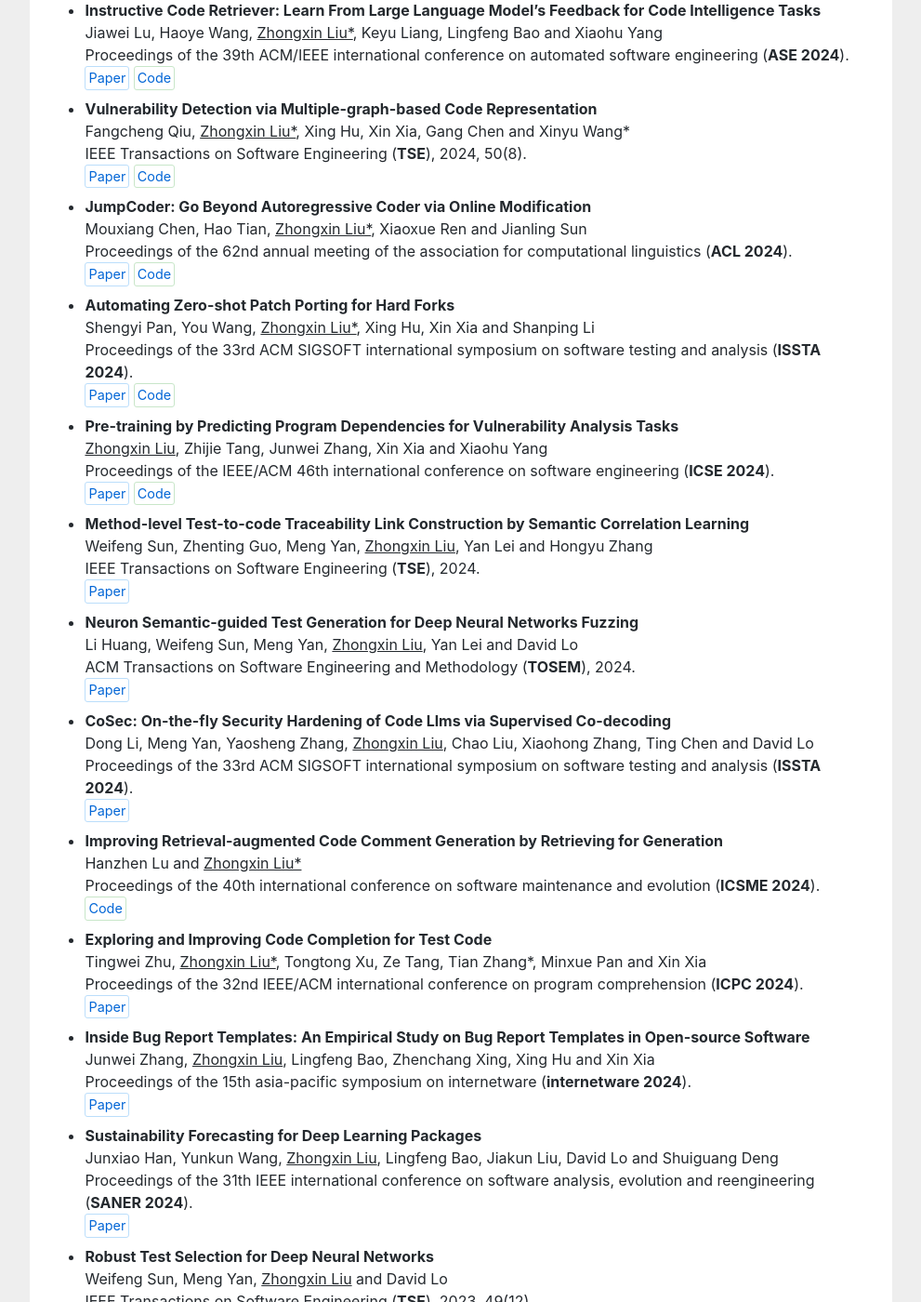
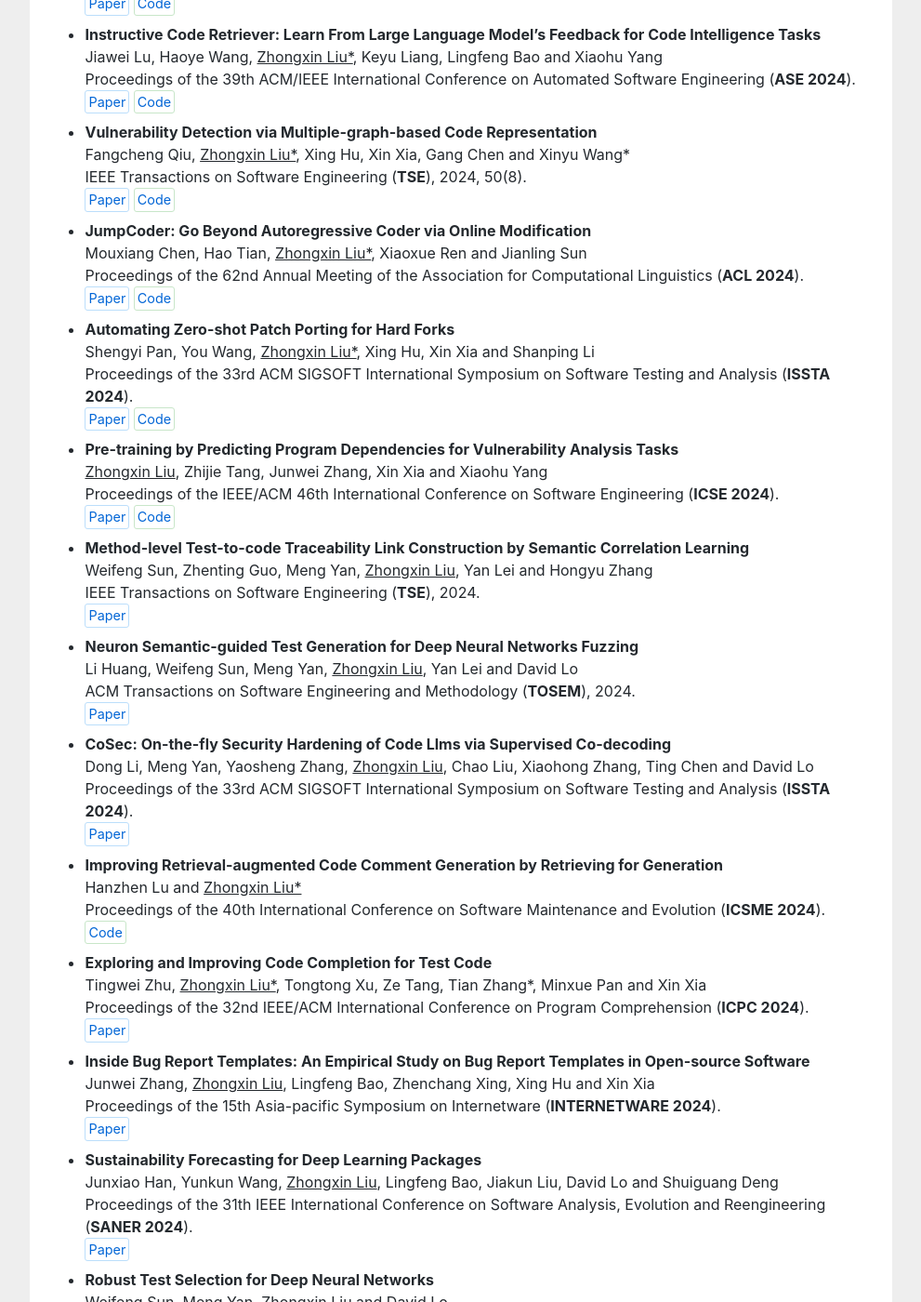
Before and after one commit to zhongxin-liu/zhongxin-liu.github.io, a Jekyll site: the page index.html, which Jekyll copies as it is, in a window 1280 px wide and 1400 px high, scrolled down 1286 px. Shown: the whole window at 93% size, without its empty margins (144-1135 px from the left). Built offline with Jekyll 4.4.1, drawn with Linux system fonts in a browser that asks for light colours; some of the changed text lies outside the part shown.

Commit message:
add FSE and update the format

```diff
--- a/index.html
+++ b/index.html
@@ -78,6 +78,7 @@
 Keyu Liang, <u>Zhongxin Liu*</u>, Chao Liu, Zhiyuan Wan, David Lo and Xiaohu Yang<br>
 Proceedings of the ACM on Software Engineering, 2025, 1(<b>FSE</b>).
 <br>
+<a href="https://doi.org/10.48550/arXiv.2504.07740" target="_blank" class="publication-link paper-link">Paper</a> <a href="https://github.com/ZJU-CTAG/CodeBridge" target="_blank" class="publication-link code-link">Code</a><br>
 </li>
 <li>
 <b>FlexFL: Flexible and Effective Fault Localization With Open-source Large Language Models</b><br>
@@ -96,20 +97,20 @@
 <li>
 <b>LLM4SZZ: Enhancing SZZ Algorithm With Context-enhanced Assessment on Large Language Models</b><br>
 Lingxiao Tang, Jiakun Liu, <u>Zhongxin Liu</u>, Xiaohu Yang and Lingfeng Bao<br>
-Proceedings of the 34th ACM SIGSOFT international symposium on software testing and analysis (<b>ISSTA 2025</b>).
+Proceedings of the 34th ACM SIGSOFT International Symposium on Software Testing and Analysis (<b>ISSTA 2025</b>).
 <br>
 </li>
 <li>
 <b>B4: Towards Optimal Assessment of Plausible Code Solutions With Plausible Tests</b><br>
 Mouxiang Chen, <u>Zhongxin Liu*</u>, He Tao, Yusu Hong, David Lo, Xin Xia and Jianling Sun<br>
-Proceedings of the 39th ACM/IEEE international conference on automated software engineering (<b>ASE 2024</b>).
+Proceedings of the 39th ACM/IEEE International Conference on Automated Software Engineering (<b>ASE 2024</b>).
 <br>
 <a href="https://doi.org/10.1145/3691620.3695536" target="_blank" class="publication-link paper-link">Paper</a> <a href="https://github.com/ZJU-CTAG/B4" target="_blank" class="publication-link code-link">Code</a><br>
 </li>
 <li>
 <b>Instructive Code Retriever: Learn From Large Language Model’s Feedback for Code Intelligence Tasks</b><br>
 Jiawei Lu, Haoye Wang, <u>Zhongxin Liu*</u>, Keyu Liang, Lingfeng Bao and Xiaohu Yang<br>
-Proceedings of the 39th ACM/IEEE international conference on automated software engineering (<b>ASE 2024</b>).
+Proceedings of the 39th ACM/IEEE International Conference on Automated Software Engineering (<b>ASE 2024</b>).
 <br>
 <a href="https://doi.org/10.1145/3691620.3694997" target="_blank" class="publication-link paper-link">Paper</a> <a href="https://github.com/kingofheven/ICR" target="_blank" class="publication-link code-link">Code</a><br>
 </li>
@@ -123,21 +124,21 @@
 <li>
 <b>JumpCoder: Go Beyond Autoregressive Coder via Online Modification</b><br>
 Mouxiang Chen, Hao Tian, <u>Zhongxin Liu*</u>, Xiaoxue Ren and Jianling Sun<br>
-Proceedings of the 62nd annual meeting of the association for computational linguistics (<b>ACL 2024</b>).
+Proceedings of the 62nd Annual Meeting of the Association for Computational Linguistics (<b>ACL 2024</b>).
 <br>
 <a href="https://doi.org/10.18653/v1/2024.acl-long.619" target="_blank" class="publication-link paper-link">Paper</a> <a href="https://github.com/Keytoyze/JumpCoder" target="_blank" class="publication-link code-link">Code</a><br>
 </li>
 <li>
 <b>Automating Zero-shot Patch Porting for Hard Forks</b><br>
 Shengyi Pan, You Wang, <u>Zhongxin Liu*</u>, Xing Hu, Xin Xia and Shanping Li<br>
-Proceedings of the 33rd ACM SIGSOFT international symposium on software testing and analysis (<b>ISSTA 2024</b>).
+Proceedings of the 33rd ACM SIGSOFT International Symposium on Software Testing and Analysis (<b>ISSTA 2024</b>).
 <br>
 <a href="https://doi.org/10.1145/3650212.3652134" target="_blank" class="publication-link paper-link">Paper</a> <a href="https://github.com/ZJU-CTAG/PPatHF" target="_blank" class="publication-link code-link">Code</a><br>
 </li>
 <li>
 <b>Pre-training by Predicting Program Dependencies for Vulnerability Analysis Tasks</b><br>
 <u>Zhongxin Liu</u>, Zhijie Tang, Junwei Zhang, Xin Xia and Xiaohu Yang<br>
-Proceedings of the IEEE/ACM 46th international conference on software engineering (<b>ICSE 2024</b>).
+Proceedings of the IEEE/ACM 46th International Conference on Software Engineering (<b>ICSE 2024</b>).
 <br>
 <a href="https://doi.org/10.1145/3597503.3639142" target="_blank" class="publication-link paper-link">Paper</a> <a href="https://github.com/ZJU-CTAG/PDBERT" target="_blank" class="publication-link code-link">Code</a><br>
 </li>
@@ -158,35 +159,35 @@
 <li>
 <b>CoSec: On-the-fly Security Hardening of Code Llms via Supervised Co-decoding</b><br>
 Dong Li, Meng Yan, Yaosheng Zhang, <u>Zhongxin Liu</u>, Chao Liu, Xiaohong Zhang, Ting Chen and David Lo<br>
-Proceedings of the 33rd ACM SIGSOFT international symposium on software testing and analysis (<b>ISSTA 2024</b>).
+Proceedings of the 33rd ACM SIGSOFT International Symposium on Software Testing and Analysis (<b>ISSTA 2024</b>).
 <br>
 <a href="https://doi.org/10.1145/3650212.3680371" target="_blank" class="publication-link paper-link">Paper</a><br>
 </li>
 <li>
 <b>Improving Retrieval-augmented Code Comment Generation by Retrieving for Generation</b><br>
 Hanzhen Lu and <u>Zhongxin Liu*</u><br>
-Proceedings of the 40th international conference on software maintenance and evolution (<b>ICSME 2024</b>).
+Proceedings of the 40th International Conference on Software Maintenance and Evolution (<b>ICSME 2024</b>).
 <br>
 <a href="https://github.com/HanzhenLu/JointCom" target="_blank" class="publication-link code-link">Code</a><br>
 </li>
 <li>
 <b>Exploring and Improving Code Completion for Test Code</b><br>
 Tingwei Zhu, <u>Zhongxin Liu*</u>, Tongtong Xu, Ze Tang, Tian Zhang*, Minxue Pan and Xin Xia<br>
-Proceedings of the 32nd IEEE/ACM international conference on program comprehension (<b>ICPC 2024</b>).
+Proceedings of the 32nd IEEE/ACM International Conference on Program Comprehension (<b>ICPC 2024</b>).
 <br>
 <a href="https://doi.org/10.1145/3643916.3644421" target="_blank" class="publication-link paper-link">Paper</a><br>
 </li>
 <li>
 <b>Inside Bug Report Templates: An Empirical Study on Bug Report Templates in Open-source Software</b><br>
 Junwei Zhang, <u>Zhongxin Liu</u>, Lingfeng Bao, Zhenchang Xing, Xing Hu and Xin Xia<br>
-Proceedings of the 15th asia-pacific symposium on internetware (<b>internetware 2024</b>).
+Proceedings of the 15th Asia-pacific Symposium on Internetware (<b>INTERNETWARE 2024</b>).
 <br>
 <a href="https://doi.org/10.1145/3671016.3671401" target="_blank" class="publication-link paper-link">Paper</a><br>
 </li>
 <li>
 <b>Sustainability Forecasting for Deep Learning Packages</b><br>
 Junxiao Han, Yunkun Wang, <u>Zhongxin Liu</u>, Lingfeng Bao, Jiakun Liu, David Lo and Shuiguang Deng<br>
-Proceedings of the 31th IEEE international conference on software analysis, evolution and reengineering (<b>SANER 2024</b>).
+Proceedings of the 31th IEEE International Conference on Software Analysis, Evolution and Reengineering (<b>SANER 2024</b>).
 <br>
 <a href="https://doi.org/10.1109/saner60148.2024.00106" target="_blank" class="publication-link paper-link">Paper</a><br>
 </li>
@@ -200,7 +201,7 @@
 <li>
 <b>Identify and Update Test Cases When Production Code Changes: A Transformer-based Approach</b><br>
 Xing Hu, Zhuang Liu, Xin Xia, <u>Zhongxin Liu</u>, Tongtong Xu and Xiaohu Yang<br>
-Proceedings of the 38th IEEE/ACM international conference on automated software engineering (<b>ASE 2023</b>).
+Proceedings of the 38th IEEE/ACM International Conference on Automated Software Engineering (<b>ASE 2023</b>).
 <br>
 <a href="https://doi.org/10.1109/ase56229.2023.00165" target="_blank" class="publication-link paper-link">Paper</a><br>
 </li>
@@ -221,28 +222,28 @@
 <li>
 <b>CCT5: A Code-change-oriented Pre-trained Model</b><br>
 Bo Lin, Shangwen Wang, <u>Zhongxin Liu</u>, Yepang Liu, Xin Xia and Xiaoguang Mao<br>
-Proceedings of the 31st ACM joint european software engineering conference and symposium on the foundations of software engineering (<b>ESEC/FSE 2023</b>).
+Proceedings of the 31st ACM Joint European Software Engineering Conference and Symposium on the Foundations of Software Engineering (<b>ESEC/FSE 2023</b>).
 <br>
 <a href="https://doi.org/10.1145/3611643.3616339" target="_blank" class="publication-link paper-link">Paper</a><br>
 </li>
 <li>
 <b>Towards More Realistic Evaluation for Neural Test Oracle Generation</b><br>
 <u>Zhongxin Liu</u>, Kui Liu, Xin Xia and Xiaohu Yang<br>
-Proceedings of the 32nd ACM SIGSOFT international symposium on software testing and analysis (<b>ISSTA 2023</b>).
+Proceedings of the 32nd ACM SIGSOFT International Symposium on Software Testing and Analysis (<b>ISSTA 2023</b>).
 <br>
 <a href="https://doi.org/10.1145/3597926.3598080" target="_blank" class="publication-link paper-link">Paper</a> <a href="https://github.com/Tbabm/TEval-plus" target="_blank" class="publication-link code-link">Code</a><br>
 </li>
 <li>
 <b>CCRep: Learning Code Change Representations via Pre-trained Code Model and Query Back</b><br>
 <u>Zhongxin Liu</u>, Zhijie Tang, Xin Xia and Xiaohu Yang<br>
-Proceedings of the 45th international conference on software engineering (<b>ICSE 2023</b>).
+Proceedings of the 45th International Conference on Software Engineering (<b>ICSE 2023</b>).
 <br>
 <a href="https://doi.org/10.1109/icse48619.2023.00014" target="_blank" class="publication-link paper-link">Paper</a> <a href="https://github.com/ZJU-CTAG/CCRep" target="_blank" class="publication-link code-link">Code</a><br>
 </li>
 <li>
 <b>Improving Code Refinement for Code Review via Input Reconstruction and Ensemble Learning</b><br>
 Jiawei Lu, Zhijie Tang and <u>Zhongxin Liu*</u><br>
-Proceedings of the 30th asia-pacific software engineering conference (<b>APSEC 2023</b>).
+Proceedings of the 30th Asia-pacific Software Engineering Conference (<b>APSEC 2023</b>).
 [<span class="red">Distinguished Paper Award</span> 🏆]
 <br>
 <a href="https://doi.org/10.1109/apsec60848.2023.00026" target="_blank" class="publication-link paper-link">Paper</a><br>
@@ -250,7 +251,7 @@
 <li>
 <b>Investigating and Improving Log Parsing in Practice</b><br>
 Ying Fu, Meng Yan, Jian Xu, Jianguo Li, <u>Zhongxin Liu</u>, Xiaohong Zhang and Dan Yang<br>
-Proceedings of the 30th ACM joint european software engineering conference and symposium on the foundations of software engineering (<b>ESEC/FSE 2022</b>).
+Proceedings of the 30th ACM Joint European Software Engineering Conference and Symposium on the Foundations of Software Engineering (<b>ESEC/FSE 2022</b>).
  Industry Track.
 <br>
 <a href="https://doi.org/10.1145/3540250.3558947" target="_blank" class="publication-link paper-link">Paper</a><br>
@@ -258,7 +259,7 @@
 <li>
 <b>Research Progress of Code Change Representation Learning and Its Application</b><br>
 <u>Zhongxin Liu</u>, Zhijie Tang, Xin Xia and Shanping Li<br>
-Journal of Software (<b>JoS</b>), 2022, 34(12).
+Journal of Software (<b>JOS</b>), 2022, 34(12).
 <br>
 <a href="https://doi.org/10.13328/j.cnki.jos.006749" target="_blank" class="publication-link paper-link">Paper</a><br>
 </li>
@@ -272,7 +273,7 @@
 <li>
 <b>Parameter Description Generation With the Code Parameter Flow</b><br>
 Qiuyuan Chen, Zezhou Yang, <u>Zhongxin Liu*</u>, Shanping Li and Cuiyun Gao<br>
-Proceedings of the 22nd IEEE international conference on software quality, reliability, and security (<b>QRS 2022</b>).
+Proceedings of the 22nd IEEE International Conference on Software Quality, Reliability, and Security (<b>QRS 2022</b>).
 <br>
 <a href="https://doi.org/10.1109/QRS57517.2022.00093" target="_blank" class="publication-link paper-link">Paper</a><br>
 </li>
@@ -286,7 +287,7 @@
 <li>
 <b>Research Progress of Code Naturalness and Its Application</b><br>
 Zhezhe Chen, Meng Yan, Xin Xia, <u>Zhongxin Liu</u>, Zhou Xu and Yan Lei<br>
-Journal of Software (<b>JoS</b>), 2021, 33(8).
+Journal of Software (<b>JOS</b>), 2021, 33(8).
 <br>
 <a href="https://doi.org/10.13328/j.cnki.jos.006355" target="_blank" class="publication-link paper-link">Paper</a><br>
 </li>
@@ -300,14 +301,14 @@
 <li>
 <b>Plot2API: Recommending Graphic API From Plot via Semantic Parsing Guided Neural Network</b><br>
 Zeyu Wang, Sheng Huang, <u>Zhongxin Liu</u>, Meng Yan, Xin Xia, Bei Wang and Dan Yang<br>
-Proceedings of the 28th IEEE international conference on software analysis, evolution and reengineering (<b>SANER 2021</b>).
+Proceedings of the 28th IEEE International Conference on Software Analysis, Evolution and Reengineering (<b>SANER 2021</b>).
 <br>
 <a href="https://doi.org/10.1109/SANER50967.2021.00049" target="_blank" class="publication-link paper-link">Paper</a><br>
 </li>
 <li>
 <b>Quality Assurance for Automated Commit Message Generation</b><br>
 Bei Wang, Meng Yan, <u>Zhongxin Liu</u>, Ling Xu, Xin Xia, Xiaohong Zhang and Dan Yang<br>
-Proceedings of the 28th IEEE international conference on software analysis, evolution and reengineering (<b>SANER 2021</b>).
+Proceedings of the 28th IEEE International Conference on Software Analysis, Evolution and Reengineering (<b>SANER 2021</b>).
 <br>
 <a href="https://doi.org/10.1109/SANER50967.2021.00032" target="_blank" class="publication-link paper-link">Paper</a><br>
 </li>
--- a/metadata/pub2.bib
+++ b/metadata/pub2.bib
@@ -6,6 +6,8 @@
   volume     = {1},
   number     = {{\textbf{FSE}}},
   date       = {2025},
+  doi        = {10.48550/arXiv.2504.07740},
+  url        = {https://github.com/ZJU-CTAG/CodeBridge},
 }
 @article{xu2025flexfl,
   title        = {FlexFL: Flexible and Effective Fault Localization with Open-Source Large Language Models},
```
Also changed, not shown: scripts/convert_bib.py (+9 -0 lines).
